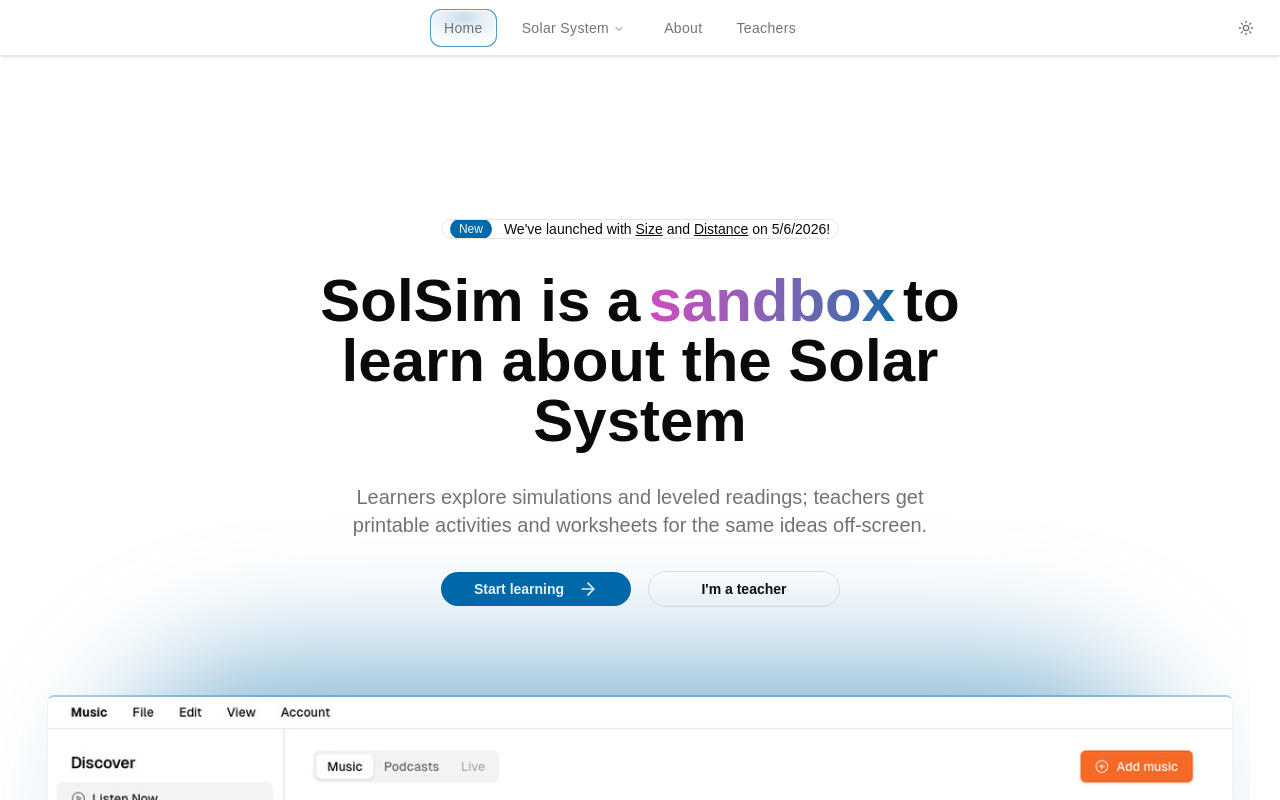
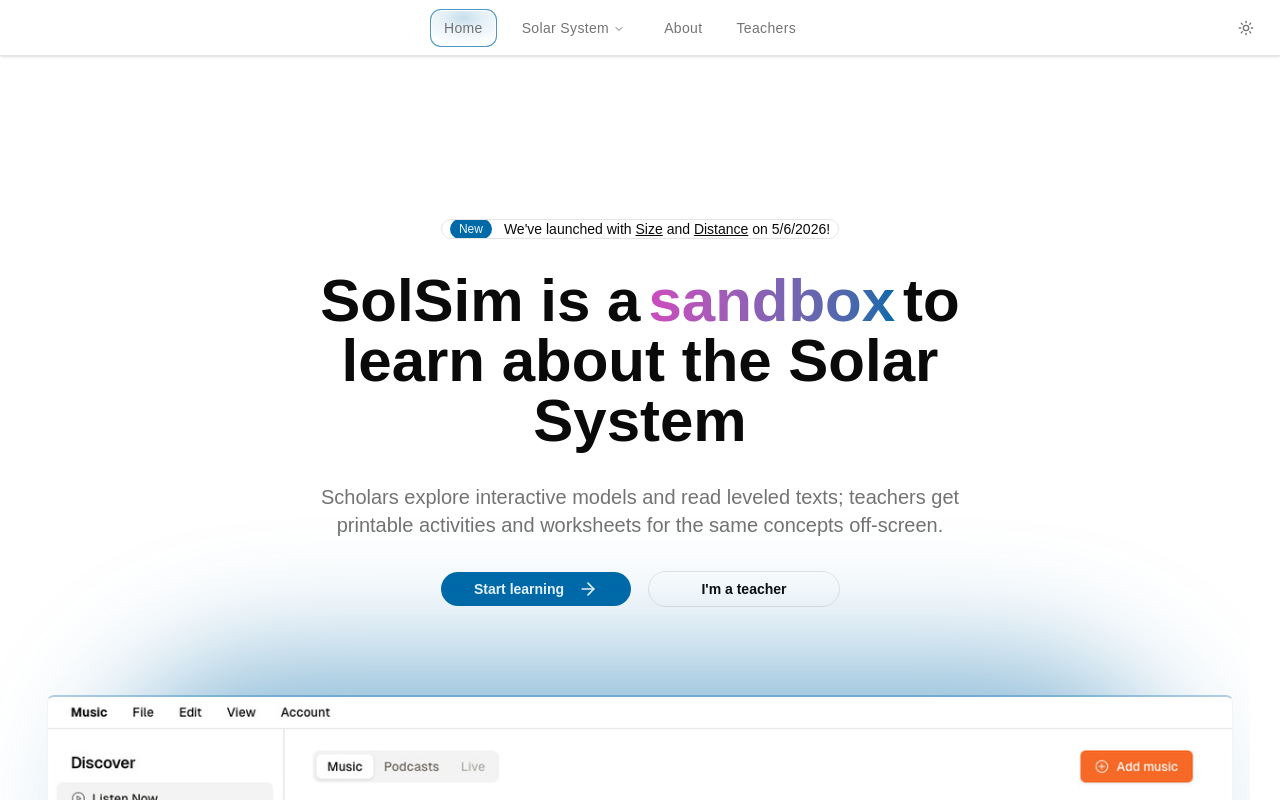
Before and after one commit to mjf1406/solsim, a React (Vite) app: page / in a window 1280 px wide. Built offline with nearby package versions, Linux system fonts and the light colour scheme.

Commit message:
copy changes

```diff
--- a/src/routes/_web/-home-components/hero.tsx
+++ b/src/routes/_web/-home-components/hero.tsx
@@ -43,8 +43,9 @@
           </div>
 
           <p className="mx-auto max-w-screen-sm text-xl text-muted-foreground">
-            Learners explore simulations and leveled readings; teachers get
-            printable activities and worksheets for the same ideas off-screen.
+            Scholars explore interactive models and read leveled texts; teachers
+            get printable activities and worksheets for the same concepts
+            off-screen.
           </p>
 
           <div className="space-y-4 md:space-y-0 md:space-x-4">
```
